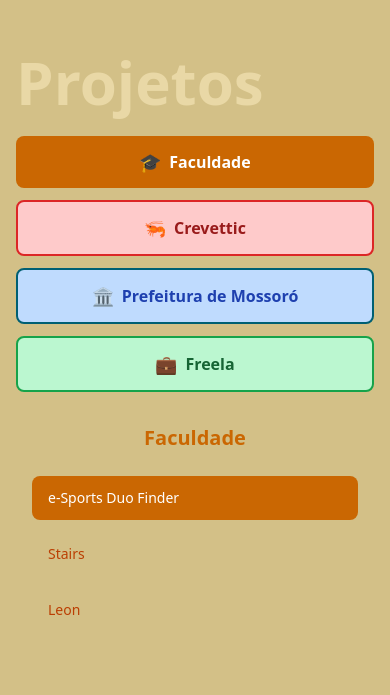
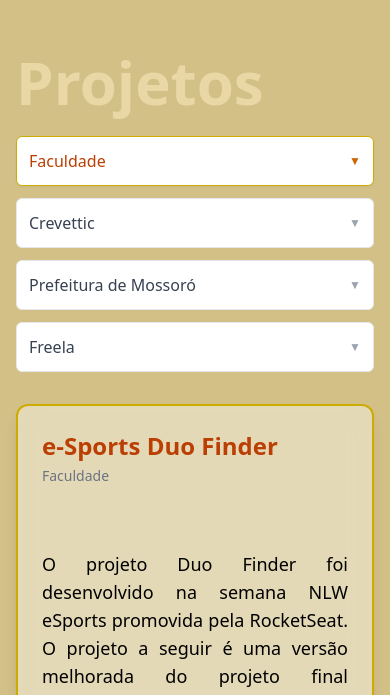
Before and after one commit to jorgeallende/my-portfolio, a React (Vite) app: page / in a window 390 px wide. Shown: the part 1283-1978 px from the top of the page. Built offline with nearby package versions, Linux system fonts and the light colour scheme.

Commit message:
Refactor AboutComponent and Header for improved layout; enhance Project and Projects components with dropdown functionality and styling updates; update project name in project categories.

```diff
--- a/src/components/AboutComponent.tsx
+++ b/src/components/AboutComponent.tsx
@@ -56,7 +56,7 @@
 
   return (
     <div className=" my-16 sm:pt-0 flex items-center  flex-col-reverse gap-4 sm:gap-8 lg:gap-0 lg:flex-row">
-      <div className="bg-base-cream-300 w-11/12 sm:w-9/12 md:w-[540px] flex flex-col sm:flex-row px-2 shadow-xl h-[500px] sm:h-[600px] lg:h-[500px]">
+      <div className="bg-base-cream-300 w-11/12 sm:w-9/12 md:w-[540px] flex flex-col sm:flex-row px-2 shadow-xl h-[500px] sm:h-[600px] lg:h-[500px] flex-shrink-0">
         <div className="w-full sm:w-auto md:w-14 flex flex-row md:flex-col items-center gap-4 sm:gap-6 md:gap-8 justify-around py-6">
           <div
             className="cursor-pointer"
@@ -119,7 +119,7 @@
             }`}
           ></div>
         </div>
-        <div className="px-3 sm:px-6 py-6 flex flex-col gap-4 flex-1 overflow-y-auto">
+        <div className="px-3 sm:px-6 py-6 flex my-4 flex-col gap-4 flex-1 overflow-y-auto">
           <h1
             className={`font-bold text-2xl ${
               info == "sobre"
--- a/src/components/Projects.tsx
+++ b/src/components/Projects.tsx
@@ -1,14 +1,46 @@
-import React, { useState } from "react";
+import React, { useState, useEffect } from "react";
 import { projectCategories } from "../utils/projects";
 import Project from "./Project";
 
 const Projects = () => {
   const [selectedCategory, setSelectedCategory] = useState<number>(0);
   const [selectedProject, setSelectedProject] = useState<number>(0);
+  const [openDropdowns, setOpenDropdowns] = useState<{
+    [key: number]: boolean;
+  }>({});
+
+  // Close dropdowns when clicking outside
+  useEffect(() => {
+    const handleClickOutside = (event: MouseEvent) => {
+      const target = event.target as HTMLElement;
+      if (!target.closest(".dropdown-container")) {
+        setOpenDropdowns({});
+      }
+    };
+
+    document.addEventListener("mousedown", handleClickOutside);
+    return () => {
+      document.removeEventListener("mousedown", handleClickOutside);
+    };
+  }, []);
 
   const handleCategoryChange = (categoryIndex: number) => {
     setSelectedCategory(categoryIndex);
     setSelectedProject(0); // Reset to first project when changing category
+    setOpenDropdowns({});
+  };
+
+  const toggleDropdown = (categoryIndex: number) => {
+    setOpenDropdowns((prev) => ({
+      ...prev,
+      [categoryIndex]: !prev[categoryIndex],
+    }));
+  };
+
+  const handleProjectSelect = (categoryIndex: number, projectIndex: number) => {
+    setSelectedCategory(categoryIndex);
+    setSelectedProject(projectIndex);
+    setOpenDropdowns({});
   };
 
   const getColorClasses = (color: string, isSelected: boolean) => {
@@ -98,89 +130,82 @@
         ))}
       </div>
 
-      {/* Category Tabs - Mobile (Vertical) */}
-      <div className="sm:hidden flex flex-col gap-3 mb-8">
-        {projectCategories.map((category, index) => (
-          <div
-            key={index}
-            onClick={() => handleCategoryChange(index)}
-            className={`cursor-pointer p-3 rounded-lg transition-all ${
-              selectedCategory === index
+      {/* Mobile - Category Dropdowns */}
+      <div className="sm:hidden space-y-3 mb-8">
+        {projectCategories.map((category, categoryIndex) => (
+          <div key={categoryIndex} className="dropdown-container">
+            <button
+              onClick={() => toggleDropdown(categoryIndex)}
+              className={`w-full p-3 rounded-md border flex items-center justify-between text-left transition-all ${
+                selectedCategory === categoryIndex
                   ? category.color === "orange"
-                  ? "bg-orange-500 text-white"
+                    ? "border-orange-400 bg-white text-orange-600 shadow-sm"
                     : category.color === "red"
-                  ? "bg-red-500 text-white"
+                    ? "border-red-400 bg-white text-red-600 shadow-sm"
                     : category.color === "blue"
-                  ? "bg-blue-500 text-white"
+                    ? "border-blue-400 bg-white text-blue-600 shadow-sm"
                     : category.color === "green"
-                  ? "bg-green-500 text-white"
-                  : "bg-blue-500 text-white"
-                : category.color === "orange"
-                ? "bg-orange-200 border-2 border-orange-600 text-orange-800"
+                    ? "border-green-400 bg-white text-green-600 shadow-sm"
+                    : "border-blue-400 bg-white text-blue-600 shadow-sm"
+                  : "border-gray-200 bg-white text-gray-700 hover:border-gray-300"
+              }`}
+            >
+              <span className="font-medium">{category.name}</span>
+              <span
+                className={`text-xs transition-transform ${
+                  openDropdowns[categoryIndex] ? "rotate-180" : ""
+                } ${
+                  selectedCategory === categoryIndex
+                    ? category.color === "orange"
+                      ? "text-orange-500"
                       : category.color === "red"
-                ? "bg-red-200 border-2 border-red-600 text-red-800"
+                      ? "text-red-500"
                       : category.color === "blue"
-                ? "bg-blue-200 border-2 border-blue-600 text-blue-800"
+                      ? "text-blue-500"
                       : category.color === "green"
-                ? "bg-green-200 border-2 border-green-600 text-green-800"
-                : "bg-blue-200 border-2 border-blue-600 text-blue-800"
-            } text-center font-bold`}
-          >
-            <div className="flex items-center justify-center gap-2">
-              <span className="text-lg">
-                {category.name === "Faculdade"
-                  ? "🎓"
-                  : category.name === "Crevettic"
-                  ? "🦐"
-                  : category.name === "Prefeitura de Mossoró"
-                  ? "🏛️"
-                  : category.name === "Freela"
-                  ? "💼"
-                  : "📁"}
-              </span>
-              <span>{category.name}</span>
-            </div>
-          </div>
-        ))}
-      </div>
-
-      {/* Category name for mobile - Now shows ABOVE project navigation */}
-      <h2
-        className={`font-bold text-xl sm:hidden text-center mb-6 ${
-          currentCategory?.color === "orange"
-            ? "text-orange-500"
-            : currentCategory?.color === "red"
-            ? "text-red-500"
-            : currentCategory?.color === "blue"
-            ? "text-blue-500"
-            : currentCategory?.color === "green"
                       ? "text-green-500"
                       : "text-blue-500"
+                    : "text-gray-400"
                 }`}
               >
-        {currentCategory?.name}
-      </h2>
+                ▼
+              </span>
+            </button>
 
-      {/* Project Navigation within Category */}
-      {currentCategory && currentCategory.projects.length > 1 && (
-        <>
-          {/* Mobile - Vertical sub-tabs */}
-          <div className="sm:hidden flex flex-col gap-3 mb-6 px-4">
-            {currentCategory.projects.map((project, index) => (
+            {openDropdowns[categoryIndex] && (
+              <div className="mt-1 bg-white rounded-md border border-gray-200 shadow-sm overflow-hidden">
+                {category.projects.map((project, projectIndex) => (
                   <button
-                key={index}
-                onClick={() => setSelectedProject(index)}
-                className={`px-4 py-3 text-sm rounded-lg transition-colors font-medium ${getButtonClasses(
-                  currentCategory.color,
-                  selectedProject === index
-                )} w-full text-left`}
+                    key={projectIndex}
+                    onClick={() =>
+                      handleProjectSelect(categoryIndex, projectIndex)
+                    }
+                    className={`w-full p-3 text-left hover:bg-gray-50 border-b last:border-b-0 transition-colors text-sm ${
+                      selectedCategory === categoryIndex &&
+                      selectedProject === projectIndex
+                        ? category.color === "orange"
+                          ? "bg-orange-50 text-orange-700 border-l-2 border-l-orange-400"
+                          : category.color === "red"
+                          ? "bg-red-50 text-red-700 border-l-2 border-l-red-400"
+                          : category.color === "blue"
+                          ? "bg-blue-50 text-blue-700 border-l-2 border-l-blue-400"
+                          : category.color === "green"
+                          ? "bg-green-50 text-green-700 border-l-2 border-l-green-400"
+                          : "bg-blue-50 text-blue-700 border-l-2 border-l-blue-400"
+                        : "text-gray-600"
+                    }`}
                   >
                     {project.name}
                   </button>
                 ))}
               </div>
+            )}
+          </div>
+        ))}
+      </div>
 
       {/* Desktop - Horizontal sub-tabs */}
+      {currentCategory && (
         <div className="hidden sm:flex w-full h-auto mt-14 justify-center gap-3 mb-6 flex-wrap px-2">
           {currentCategory.projects.map((project, index) => (
             <button
@@ -195,7 +220,43 @@
             </button>
           ))}
         </div>
-        </>
+      )}
+
+      <div
+        className={`bg-white/40 backdrop-blur-md rounded-xl p-6 shadow-lg border-2 ${
+          currentCategory?.color === "orange"
+            ? "border-orange-400"
+            : currentCategory?.color === "red"
+            ? "border-red-400"
+            : currentCategory?.color === "blue"
+            ? "border-blue-400"
+            : currentCategory?.color === "green"
+            ? "border-green-400"
+            : "border-blue-400"
+        }`}
+      >
+        {/* Current Project Title */}
+        {currentProject && (
+          <div className="mb-6 ">
+            <h2
+              className={`text-2xl sm:text-3xl font-bold ${
+                currentCategory?.color === "orange"
+                  ? "text-orange-600"
+                  : currentCategory?.color === "red"
+                  ? "text-red-600"
+                  : currentCategory?.color === "blue"
+                  ? "text-blue-600"
+                  : currentCategory?.color === "green"
+                  ? "text-green-600"
+                  : "text-blue-600"
+              }`}
+            >
+              {currentProject.name}
+            </h2>
+            <p className="text-gray-500 text-sm mt-1">
+              {currentCategory?.name}
+            </p>
+          </div>
         )}
 
         {/* Current Project Display */}
@@ -210,6 +271,7 @@
           />
         )}
       </div>
+    </div>
   );
 };
 
--- a/src/utils/projects.tsx
+++ b/src/utils/projects.tsx
@@ -60,7 +60,7 @@
     color: "red",
     projects: [
       {
-        name: "Crevettic",
+        name: "Plataforma de Psicultura Crevettic",
         description:
           "É uma solução focada na gestão de conhecimento e inteligência de negócio das fazendas de camarão e peixe, capaz de oferecer sugestões aos produtores por meio de análises de dados que utilizam técnicas de mineração de dados e gera relatórios gráficos dinâmicos para auxiliar na tomada de decisão.",
         imgSrc: CrevetticLogo,
```
Also changed, not shown: src/components/Header.tsx (+17 -3 lines), src/components/Project.tsx (+8 -8 lines). Lines whose indentation alone changed are shown as unchanged.
